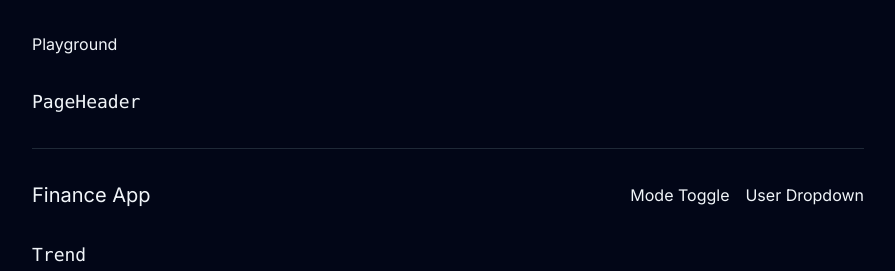
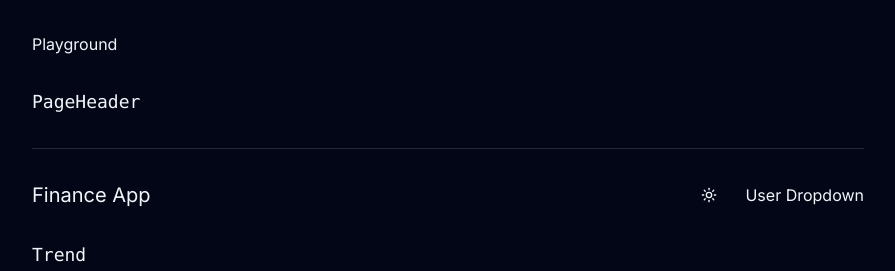
Before and after one commit to Alihanayd/finance-app-with-next, a Next.js app: page /playground in a window 1280 px wide. Shown: the top 271 px of the page, without its empty margins (192-1087 px from the left). Built offline with nearby package versions, Linux system fonts and the light colour scheme; no server answers.

Commit message:
feat: Add dark mode toggle to page header

```diff
--- a/src/components/page-header.tsx
+++ b/src/components/page-header.tsx
@@ -1,6 +1,9 @@
 import Link from "next/link";
+import DarkModeToggle from "./dark-mode-toggle";
+import useServerDarkMode from "@/hooks/use-server-dark-mode";
 
 export default function PageHeader({ className }: { className: string }) {
+  const theme = useServerDarkMode();
   return (
     <header className={`flex justify-between items-center ${className}`}>
       <Link
@@ -11,7 +14,7 @@ export default function PageHeader({ className }: { className: string }) {
       </Link>
 
       <div className="flex items-center space-x-4">
-        <div>Mode Toggle</div>
+        <DarkModeToggle defaultMode={theme} />
         <div>User Dropdown</div>
       </div>
     </header>
```
